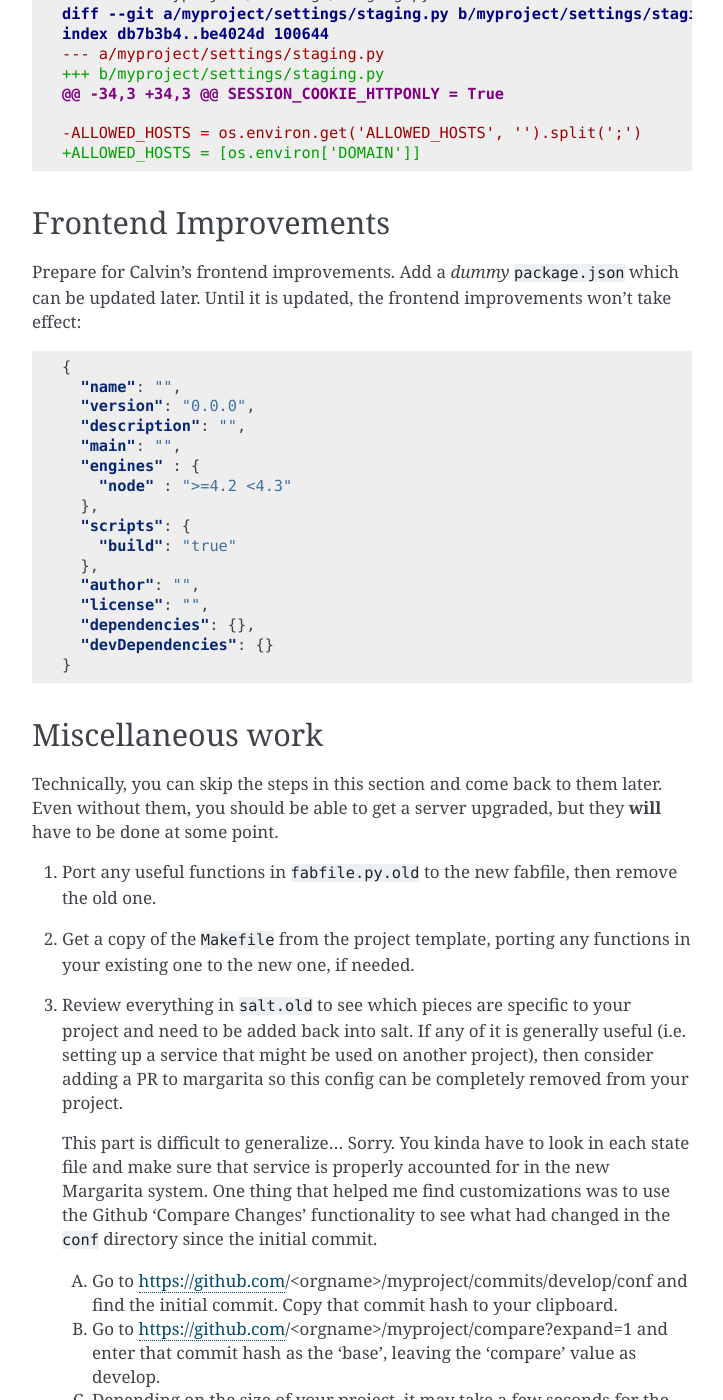
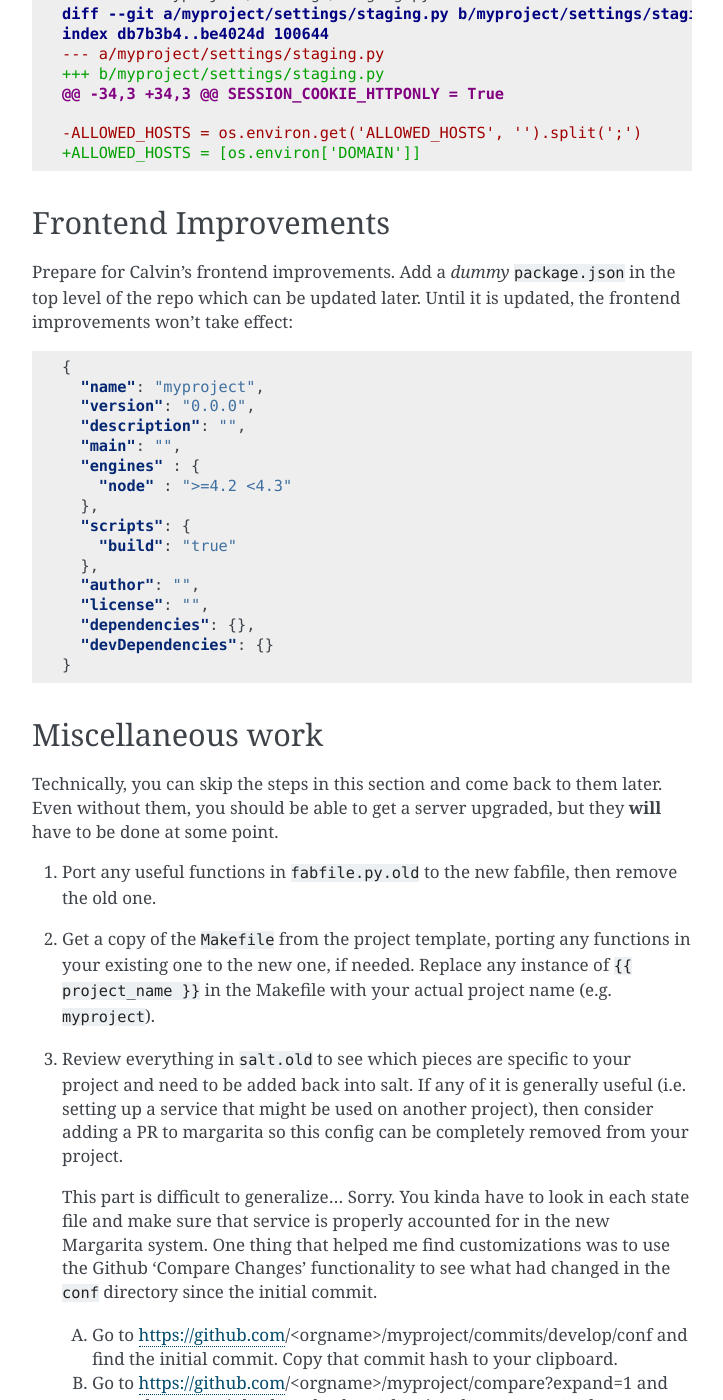
Before and after one commit to caktus/guidebook, a Sphinx documentation site: the page built from source/margarita/upgrading.rst, in a window 1280 px wide and 1400 px high, scrolled down 5131 px. Shown: the whole window, without its empty margins (388-1111 px from the left). Built offline with Sphinx 7.4.7, drawn with Linux system fonts in a browser that asks for light colours; some of the changed text lies outside the part shown.

Commit message:
Minor updates noted after the last upgrade I tried

```diff
--- a/source/margarita/upgrading.rst
+++ b/source/margarita/upgrading.rst
@@ -269,13 +269,13 @@ Find the ``ALLOWED_HOSTS`` setting (probably in ``staging.py``) and change it to
 Frontend Improvements
 ---------------------
 
-Prepare for Calvin's frontend improvements. Add a *dummy* ``package.json`` which can be updated
-later. Until it is updated, the frontend improvements won't take effect:
+Prepare for Calvin's frontend improvements. Add a *dummy* ``package.json`` in the top level of the
+repo which can be updated later. Until it is updated, the frontend improvements won't take effect:
 
 .. code-block:: json
 
    {
-     "name": "",
+     "name": "myproject",
      "version": "0.0.0",
      "description": "",
      "main": "",
@@ -301,7 +301,8 @@ you should be able to get a server upgraded, but they **will** have to be done a
 1. Port any useful functions in ``fabfile.py.old`` to the new fabfile, then remove the old one.
 
 #. Get a copy of the ``Makefile`` from the project template, porting any functions in your existing
-   one to the new one, if needed.
+   one to the new one, if needed. Replace any instance of ``{{ project_name }}`` in the Makefile
+   with your actual project name (e.g. ``myproject``).
 
 #. Review everything in ``salt.old`` to see which pieces are specific to your project and need to
    be added back into salt. If any of it is generally useful (i.e. setting up a service that
@@ -343,16 +344,12 @@ Vagrant Smoke Test
 Now, we're going to create a fresh Vagrant VM just to make sure that our current repository deploys
 correctly.
 
-#. Edit ``conf/pillar/local/env.sls`` to look like this:
+#. Edit ``conf/pillar/local.sls`` to look like this:
 
    .. code-block:: yaml
 
       environment: local
       domain: margarita.example.com
-
-#. Edit ``conf/pillar/local/secrets.sls`` to look like this:
-
-   .. code-block:: yaml
 
       secrets:
         DB_PASSWORD: "dbPassword"
```
Also changed, not shown: other parts of source/margarita/upgrading.rst (+1 -1 lines).
